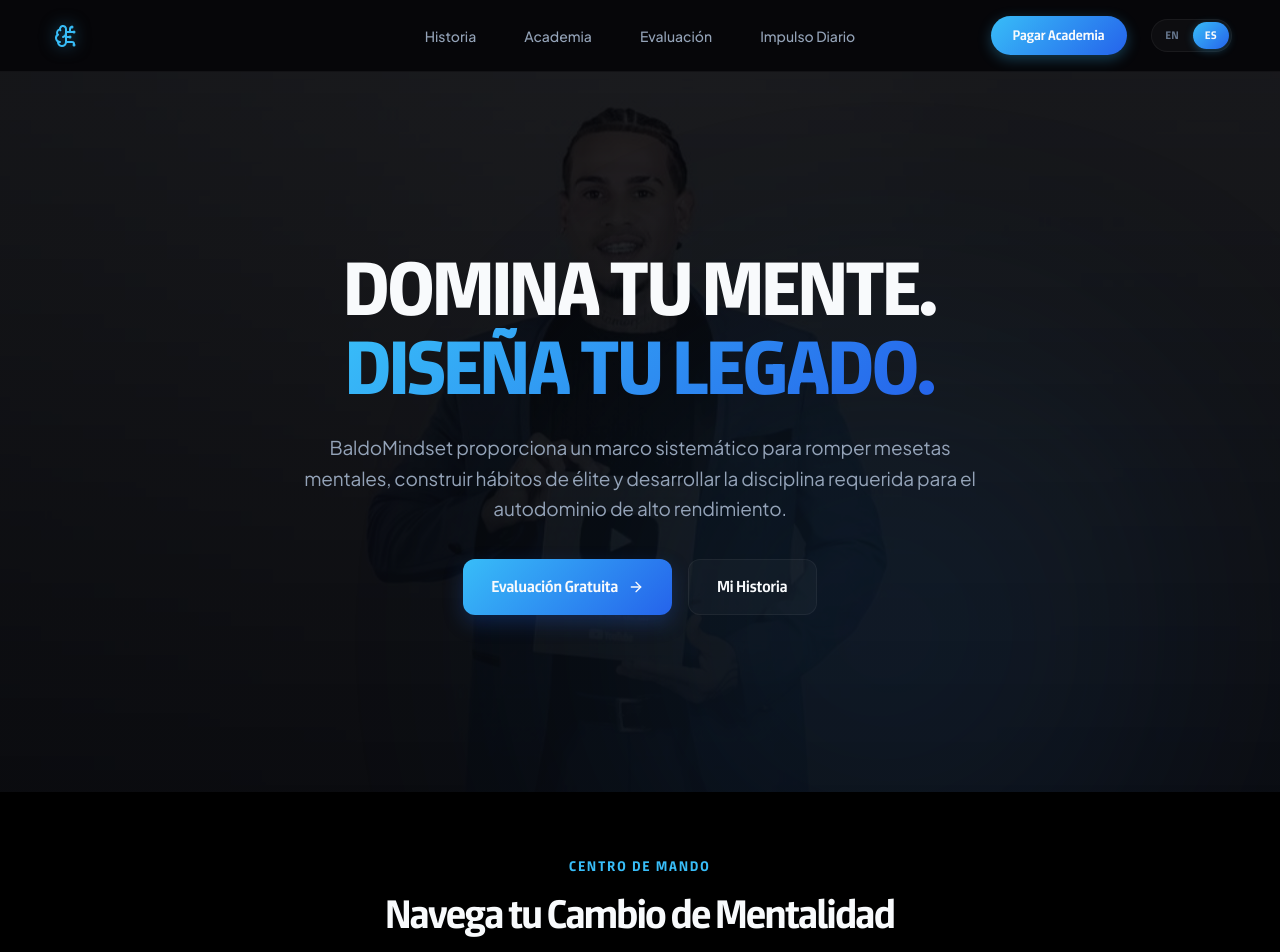
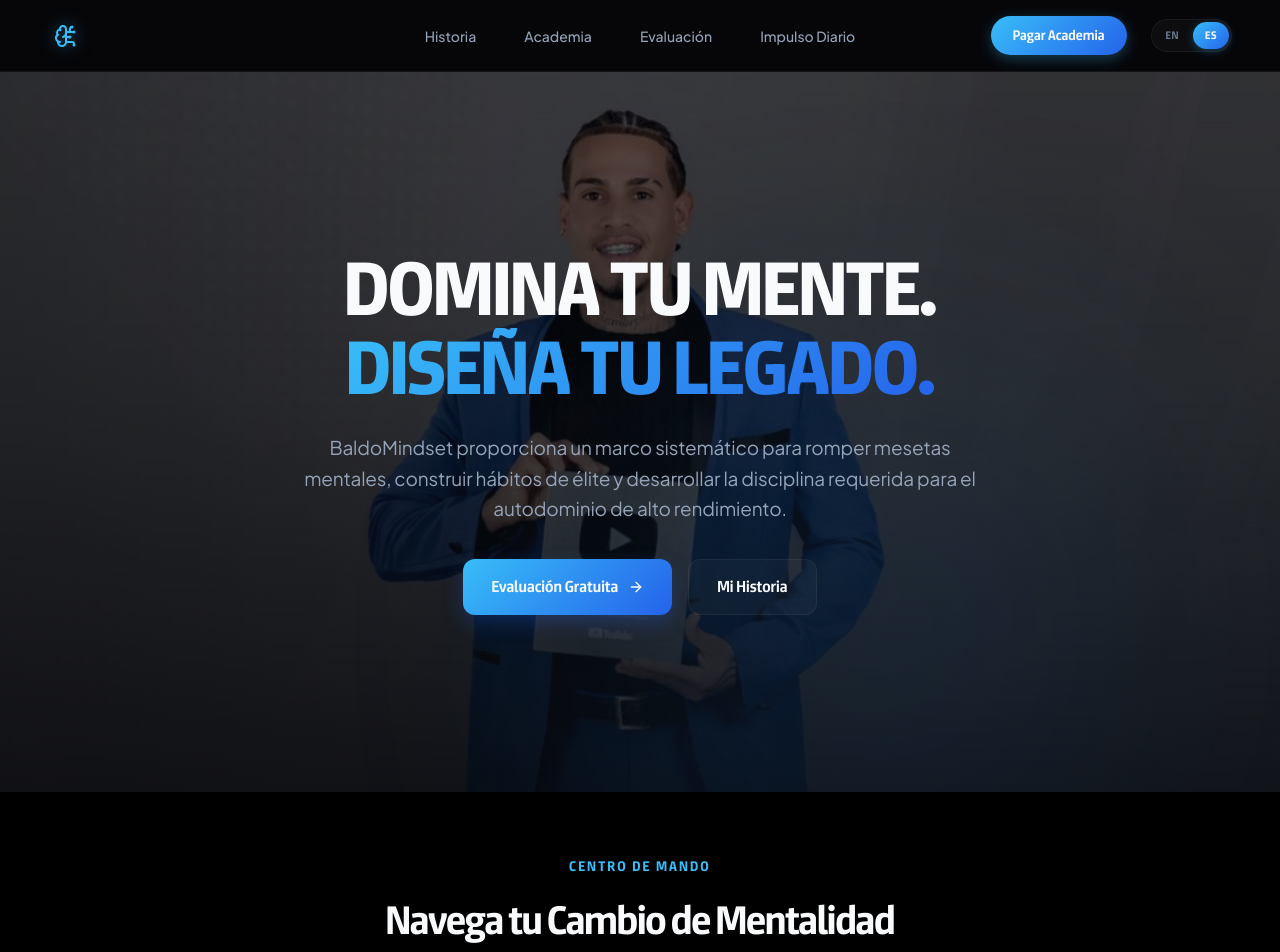
Before and after one commit to moguldesignsjordan/Maldomindset, a React (Vite) app: page / in a window 1280 px wide. Shown: the top 952 px of the page. Built offline with nearby package versions, Linux system fonts and the light colour scheme.

Commit message:
new homepage

```diff
--- a/src/App.css
+++ b/src/App.css
@@ -253,22 +253,23 @@
   object-fit: cover;
   object-position: center center;
   pointer-events: none;
-  /* Faded, desaturated look */
-  filter: grayscale(55%) brightness(0.6);
+  /* More visible — reduced grayscale, higher brightness */
+  filter: grayscale(20%) brightness(0.82) contrast(1.05);
   opacity: 0;
-  transition: opacity 1.5s ease-in-out;
-  transform: scale(1.05);
+  transition: opacity 1.8s ease-in-out;
+  transform: scale(1.05) translateX(0px);
   animation: none;
 }
 
 .hero-slide.active {
   opacity: 1;
-  animation: hero-zoom 12s ease-in-out infinite alternate;
+  animation: hero-zoom 14s ease-in-out infinite alternate;
 }
 
 @keyframes hero-zoom {
-  0%   { transform: scale(1.05); }
-  100% { transform: scale(1.12); }
+  0%   { transform: scale(1.04) translateX(0px);   }
+  50%  { transform: scale(1.09) translateX(-12px); }
+  100% { transform: scale(1.13) translateX(8px);  }
 }
 
 .hero-video-overlay {
@@ -279,9 +280,9 @@
   height: 100%;
   background: linear-gradient(
     180deg,
-    rgba(8, 9, 13, 0.75) 0%,
-    rgba(8, 9, 13, 0.85) 50%,
-    rgba(8, 9, 13, 0.95) 100%
+    rgba(8, 9, 13, 0.45) 0%,
+    rgba(8, 9, 13, 0.60) 45%,
+    rgba(8, 9, 13, 0.88) 100%
   );
   z-index: 1;
   pointer-events: none;
@@ -2670,9 +2671,117 @@
 
 /* Staggered Delay classes */
 .delay-1 { animation-delay: 0.1s; }
-.delay-2 { animation-delay: 0.2s; }
-.delay-3 { animation-delay: 0.3s; }
-.delay-4 { animation-delay: 0.4s; }
+.delay-2 { animation-delay: 0.25s; }
+.delay-3 { animation-delay: 0.4s; }
+.delay-4 { animation-delay: 0.55s; }
+.delay-5 { animation-delay: 0.7s; }
+
+/* ====== Scroll-Reveal: fade + rise on enter ====== */
+.reveal {
+  opacity: 0;
+  transform: translateY(28px);
+  transition: opacity 0.7s cubic-bezier(0.4,0,0.2,1), transform 0.7s cubic-bezier(0.4,0,0.2,1);
+}
+.reveal.visible {
+  opacity: 1;
+  transform: translateY(0);
+}
+
+/* ====== Animated accent line under section subtitles ====== */
+.section-subtitle {
+  position: relative;
+  display: inline-block;
+}
+.section-subtitle::after {
+  content: '';
+  display: block;
+  height: 2px;
+  width: 0;
+  background: var(--accent-gradient);
+  border-radius: 2px;
+  margin: 4px auto 0;
+  transition: width 0.5s cubic-bezier(0.4,0,0.2,1);
+}
+.section-header:hover .section-subtitle::after,
+.section-subtitle.visible::after {
+  width: 100%;
+}
+
+/* ====== Glass card shimmer on hover ====== */
+.glass-card {
+  position: relative;
+  overflow: hidden;
+}
+.glass-card::before {
+  content: '';
+  position: absolute;
+  top: -60%;
+  left: -75%;
+  width: 50%;
+  height: 200%;
+  background: linear-gradient(
+    105deg,
+    transparent 40%,
+    rgba(255,255,255,0.06) 50%,
+    transparent 60%
+  );
+  transform: skewX(-20deg);
+  transition: left 0.6s ease;
+  pointer-events: none;
+  z-index: 0;
+}
+.glass-card:hover::before {
+  left: 130%;
+}
+
+/* ====== Primary CTA button animated glow pulse ====== */
+@keyframes cta-glow-pulse {
+  0%, 100% { box-shadow: 0 8px 20px 0 rgba(37,99,235,0.25), 0 0 0px rgba(56,189,248,0); }
+  50%       { box-shadow: 0 8px 28px 0 rgba(37,99,235,0.45), 0 0 22px rgba(56,189,248,0.35); }
+}
+.primary-btn {
+  animation: cta-glow-pulse 3s ease-in-out infinite;
+}
+.primary-btn:hover {
+  animation: none;
+}
+
+/* ====== Portal card: icon float on hover ====== */
+.portal-card:hover {
+  transform: translateY(-6px) scale(1.01);
+}
+
+/* ====== FAQ item: slide-in answer ====== */
+.faq-answer {
+  animation: faq-open 0.3s cubic-bezier(0.4,0,0.2,1) both;
+  overflow: hidden;
+}
+@keyframes faq-open {
+  from { opacity: 0; transform: translateY(-8px); }
+  to   { opacity: 1; transform: translateY(0); }
+}
+
+/* ====== Section title gradient shimmer animation ====== */
+@keyframes gradient-shift {
+  0%   { background-position: 0% 50%; }
+  50%  { background-position: 100% 50%; }
+  100% { background-position: 0% 50%; }
+}
+.section-title {
+  background-size: 200% auto;
+  animation: gradient-shift 5s ease infinite;
+}
+
+/* ====== Slide indicator dots (auto-added via ::after pseudo on active) ====== */
+.hero-image-bg {
+  position: absolute;
+  top: 0;
+  left: 0;
+  width: 100%;
+  height: 100%;
+  z-index: 0;
+  overflow: hidden;
+}
 
 /* Micro-animations: Card Hover Icon Shifts */
 .portal-card {
--- a/src/pages/Home.jsx
+++ b/src/pages/Home.jsx
@@ -1,4 +1,4 @@
-import { useState, useEffect } from 'react';
+import { useState, useEffect, useRef } from 'react';
 import {
   ArrowRight,
   Zap,
@@ -39,8 +39,21 @@
 
   const t = TRANSLATIONS[language];
 
+  // Scroll-reveal observer
+  const pageRef = useRef(null);
+  useEffect(() => {
+    const els = pageRef.current?.querySelectorAll('.reveal');
+    if (!els) return;
+    const observer = new IntersectionObserver(
+      (entries) => entries.forEach(e => { if (e.isIntersecting) { e.target.classList.add('visible'); } }),
+      { threshold: 0.12 }
+    );
+    els.forEach(el => observer.observe(el));
+    return () => observer.disconnect();
+  }, [language]);
+
   return (
-    <>
+    <div ref={pageRef}>
       {/* Hero Section */}
       <section id="home" className="hero-section">
         {/* Background Slideshow */}
@@ -88,7 +101,7 @@
 
       {/* Portal Navigation Dashboard */}
       <section className="section home-portal-section">
-        <div className="section-header">
+        <div className="section-header reveal">
           <span className="section-subtitle">{t.commandCenterSubtitle}</span>
           <h2 className="section-title">{t.commandCenterTitle}</h2>
           <p className="section-desc">
@@ -97,7 +110,7 @@
         </div>
 
         <div className="home-portal-grid">
-          <div className="portal-card glass-card animate-slide-up delay-1" onClick={() => navigateToView('academy')}>
+          <div className="portal-card glass-card animate-slide-up delay-1 reveal" onClick={() => navigateToView('academy')}>
             <div className="portal-card-badge">{t.portalBadgeProgram}</div>
             <div className="portal-card-header">
               <Zap size={24} className="portal-card-icon academy-color" />
@@ -109,7 +122,7 @@
             </button>
           </div>
 
-          <div className="portal-card glass-card animate-slide-up delay-2" onClick={() => navigateToView('assessment')}>
+          <div className="portal-card glass-card animate-slide-up delay-2 reveal" onClick={() => navigateToView('assessment')}>
             <div className="portal-card-badge">{t.portalBadgeAudit}</div>
             <div className="portal-card-header">
               <BrainCircuit size={24} className="portal-card-icon assessment-color" />
@@ -121,7 +134,7 @@
             </button>
           </div>
 
-          <div className="portal-card glass-card animate-slide-up delay-3" onClick={() => navigateToView('story')}>
+          <div className="portal-card glass-card animate-slide-up delay-3 reveal" onClick={() => navigateToView('story')}>
             <div className="portal-card-badge">{t.portalBadgeBio}</div>
             <div className="portal-card-header">
               <Target size={24} className="portal-card-icon story-color" />
@@ -152,7 +165,7 @@
 
       {/* Academy CTA Section */}
       <section className="section academy-cta-section">
-        <div className="cta-glass-box glass-card">
+        <div className="cta-glass-box glass-card reveal">
           <div className="cta-glow-overlay"></div>
           <div className="cta-content">
             <span className="cta-subtitle">{t.ctaSubtitle}</span>
@@ -174,7 +187,7 @@
 
       {/* FAQ Section */}
       <section className="section faq-section">
-        <div className="section-header">
+        <div className="section-header reveal">
           <span className="section-subtitle">{t.faqSubtitle}</span>
           <h2 className="section-title">{t.faqTitle}</h2>
           <p className="section-desc">
@@ -205,6 +218,6 @@
           })}
         </div>
       </section>
-    </>
+    </div>
   );
 }
```
